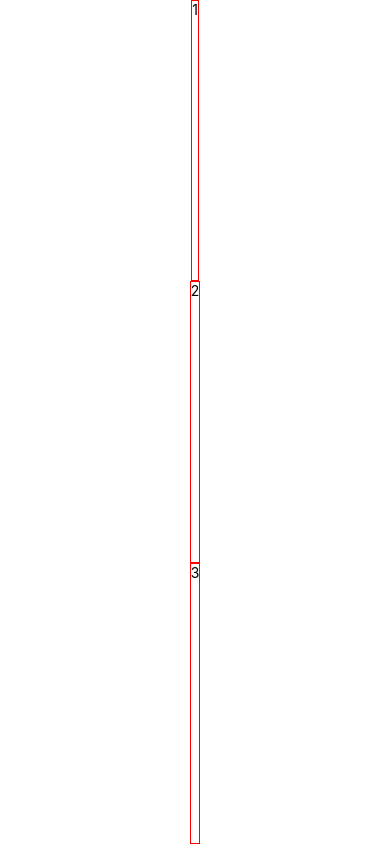
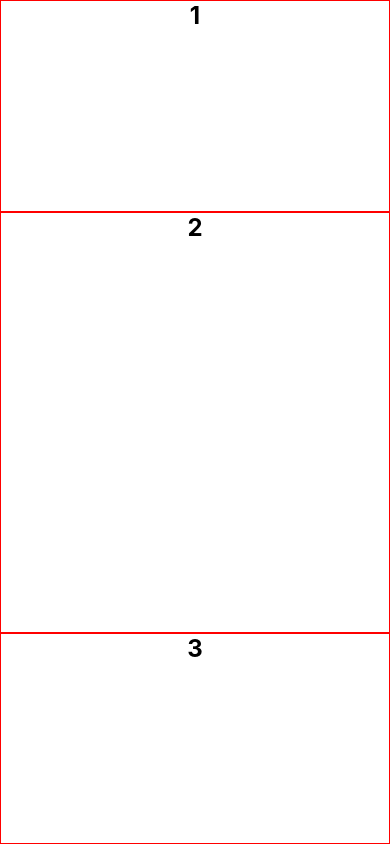
Before and after one commit to cnu2019team10/RN101_homework, a React Native app: screen / in a window 390 px wide. Built offline with nearby package versions, Linux system fonts and the light colour scheme.

Commit message:
13. Add Stretch and flex ratio

```diff
--- a/App.js
+++ b/App.js
@@ -6,7 +6,7 @@
         return (
             <View style={styles.container}>
                 <Text style={styles.text}>1</Text>
-                <Text style={styles.text}>2</Text>
+                <Text style={[styles.text, styles.text2]}>2</Text>
                 <Text style={styles.text}>3</Text>
             </View>
         );
@@ -18,12 +18,21 @@
     flex: 1,
     backgroundColor: '#fff',
     justifyContent: 'center',
-    alignItems: 'center',
+    alignItems: 'stretch',
   },
 
   text: {
     flex: 1,
     borderWidth: 1,
     borderColor: 'red',
+
+    textAlign: 'center',
+    textAlignVertical: 'center',
+    fontSize: 24,
+    fontWeight: 'bold',
+  },
+
+  text2: {
+    flex: 2,
   }
 });
```
